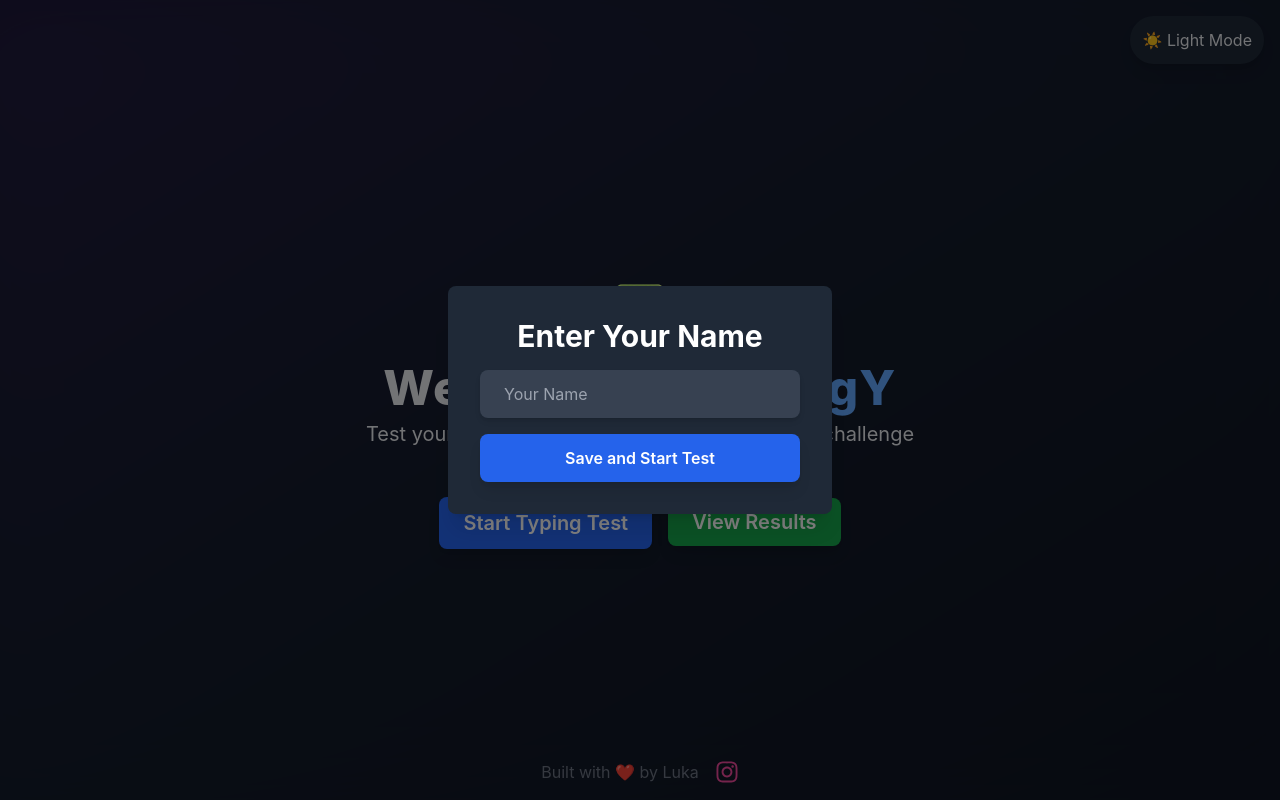
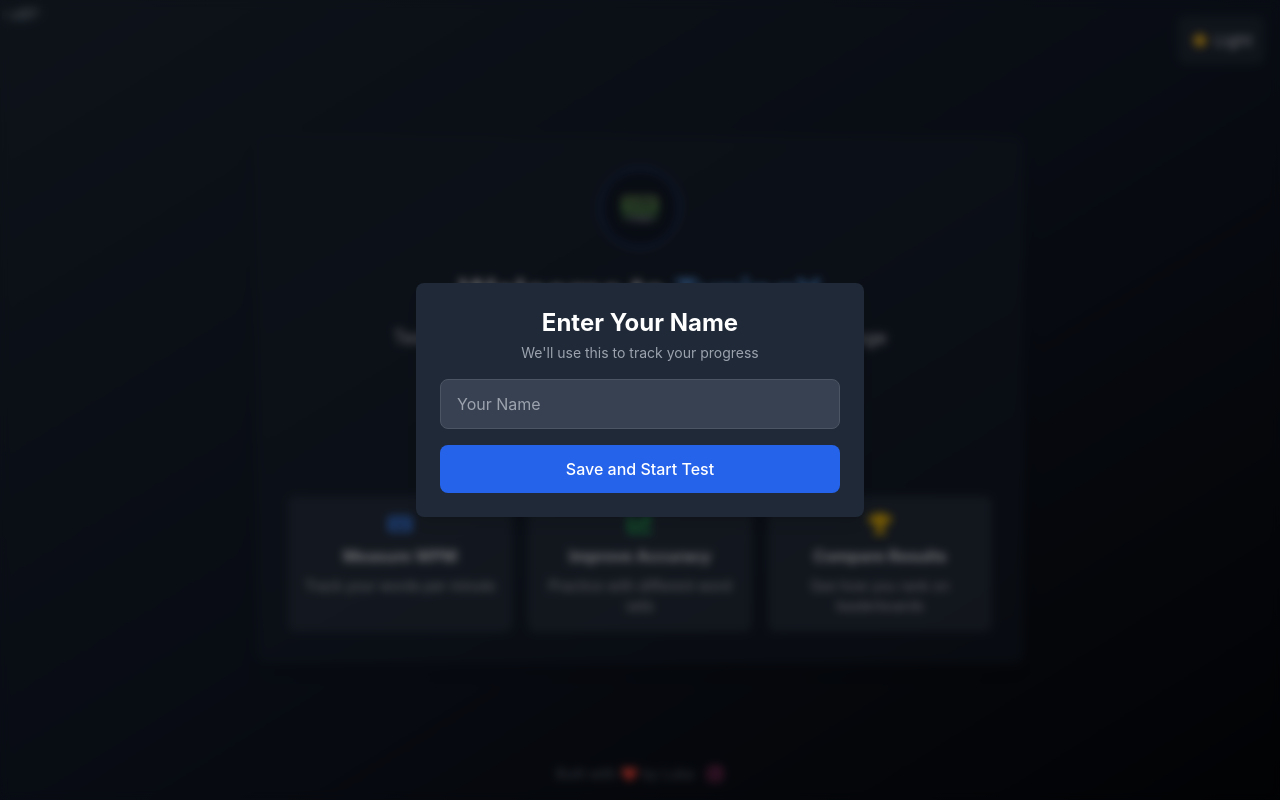
Before and after one commit to SetFodi/typingy, a React (Create React App) app: page / in a window 1280 px wide. Built offline with nearby package versions, Linux system fonts and the light colour scheme.

Commit message:
updated home

```diff
--- a/package.json
+++ b/package.json
@@ -3,6 +3,7 @@
   "version": "0.1.0",
   "private": true,
   "dependencies": {
+    "@heroicons/react": "^2.2.0",
     "autoprefixer": "^10.4.20",
     "chart.js": "^4.4.7",
     "cra-template": "1.2.0",
--- a/src/pages/Home.jsx
+++ b/src/pages/Home.jsx
@@ -2,7 +2,7 @@
 import React, { useState, useEffect } from "react";
 import { useNavigate, Link } from "react-router-dom";
 import { motion, AnimatePresence } from "framer-motion";
-import { FaInstagram } from "react-icons/fa";
+import { FaInstagram, FaKeyboard, FaTrophy, FaChartLine } from "react-icons/fa";
 import typingyLogo from "./assets/typingy.png";
 
 // Update this version string whenever you want to force a reset of stored user data
@@ -13,31 +13,25 @@ const Home = () => {
   const [darkMode, setDarkMode] = useState(true);
   const [name, setName] = useState("");
   const [error, setError] = useState("");
-  const [isModalOpen, setIsModalOpen] = useState(false); // Modal state
-  const [isSubmitting, setIsSubmitting] = useState(false); // Submission state
+  const [isModalOpen, setIsModalOpen] = useState(false);
+  const [isSubmitting, setIsSubmitting] = useState(false);
+  const [showFeatures, setShowFeatures] = useState(false);
   const navigate = useNavigate();
 
-  // On mount, check the app version and clear localStorage if outdated, then check for user data
   useEffect(() => {
-    // Retrieve the stored app version (if any)
+    setShowFeatures(true);
+
     const storedVersion = localStorage.getItem("appVersion");
     if (storedVersion !== CURRENT_APP_VERSION) {
-      // Clear only the specific keys you want to reset
       localStorage.removeItem("userName");
       localStorage.removeItem("userId");
-
-      // Optionally, if you want to clear all data, use:
-      // localStorage.clear();
-
-      // Save the current version so this check passes next time
       localStorage.setItem("appVersion", CURRENT_APP_VERSION);
     }
 
-    // Check if the userName and userId exist after the version check
     const storedName = localStorage.getItem("userName");
     const storedUserId = localStorage.getItem("userId");
     if (!storedName || !storedUserId) {
-      setIsModalOpen(true); // Open the modal if user data is missing
+      setIsModalOpen(true);
     }
   }, []);
 
@@ -45,9 +39,9 @@ const Home = () => {
     const storedName = localStorage.getItem("userName");
     const storedUserId = localStorage.getItem("userId");
     if (storedName && storedUserId) {
-      navigate("/test"); // Navigate to TypingTest page
+      navigate("/test");
     } else {
-      setIsModalOpen(true); // Open modal if user data is missing
+      setIsModalOpen(true);
     }
   };
 
@@ -61,7 +55,7 @@ const Home = () => {
     setError("");
 
     try {
-      const userId = crypto.randomUUID(); // Generate a unique userId
+      const userId = crypto.randomUUID();
 
       const response = await fetch(`${process.env.REACT_APP_API_URL}/api/users`, {
         method: "POST",
@@ -69,7 +63,7 @@ const Home = () => {
           "Content-Type": "application/json",
         },
         body: JSON.stringify({
-          userId, // This is sent to the server to use as _id
+          userId,
           name: name.trim(),
         }),
       });
@@ -79,11 +73,10 @@ const Home = () => {
       if (!response.ok) {
         setError(data.message || "Failed to save your name. Please try a different name.");
       } else {
-        // Save the user information in localStorage using the _id field from the response
         localStorage.setItem("userId", data.data._id);
         localStorage.setItem("userName", data.data.name);
-        setIsModalOpen(false); // Close the modal
-        navigate("/test"); // Navigate to the TypingTest page
+        setIsModalOpen(false);
+        navigate("/test");
       }
     } catch (err) {
       console.error("Error saving name:", err);
@@ -93,126 +86,225 @@ const Home = () => {
     }
   };
 
-
   return (
     <div className={`${darkMode ? "dark" : ""}`}>
       <div
         className={`min-h-screen flex flex-col items-center justify-center relative overflow-hidden ${
           darkMode ? "bg-gray-900 text-gray-200" : "bg-white text-gray-900"
-        } p-4`}
+        } p-4 transition-colors duration-300`}
       >
-        {/* Animated Gradient Background */}
+        {/* Refined Gradient Background */}
         <motion.div
           className={`absolute inset-0 ${
             darkMode
-              ? "bg-gradient-to-br from-purple-800 via-gray-800 to-black"
-              : "bg-gradient-to-br from-blue-300 via-pink-300 to-white"
-          } blur-3xl opacity-20`}
-          animate={{ scale: [1, 1.2, 1] }}
-          transition={{ duration: 10, repeat: Infinity, ease: "linear" }}
+              ? "bg-gradient-to-br from-gray-800 via-gray-900 to-black"
+              : "bg-gradient-to-br from-blue-50 via-indigo-50 to-white"
+          } opacity-80`}
+          animate={{
+            scale: [1, 1.05, 1],
+          }}
+          transition={{
+            duration: 20,
+            repeat: Infinity,
+            ease: "easeInOut"
+          }}
         ></motion.div>
 
-        {/* Theme Toggle Button */}
+        {/* Subtle floating keyboard keys */}
+        <div className="absolute inset-0 overflow-hidden pointer-events-none">
+          {[...Array(5)].map((_, index) => (
+            <motion.div
+              key={index}
+              className={`absolute text-lg opacity-10 ${
+                darkMode ? "text-gray-300" : "text-gray-700"
+              }`}
+              initial={{
+                x: Math.random() * 100 + "%",
+                y: Math.random() * 100 + "%",
+              }}
+              animate={{
+                y: ["-10%", "110%"],
+              }}
+              transition={{
+                duration: Math.random() * 15 + 25,
+                repeat: Infinity,
+                ease: "linear",
+                delay: Math.random() * 5,
+              }}
+            >
+              {index % 2 === 0 ? "⌨️" : "⌨️"}
+            </motion.div>
+          ))}
+        </div>
+
+        {/* Theme Toggle */}
         <motion.button
           onClick={() => setDarkMode(!darkMode)}
-          className={`absolute top-4 right-4 p-3 rounded-full shadow-lg transition-all z-10 ${
-            darkMode ? "bg-gray-800 hover:bg-gray-700 text-gray-200" : "bg-gray-200 hover:bg-gray-300 text-gray-800"
+          className={`absolute top-4 right-4 p-3 rounded-lg transition-all z-10 ${
+            darkMode
+              ? "bg-gray-800 hover:bg-gray-700 text-gray-200"
+              : "bg-gray-100 hover:bg-gray-200 text-gray-800"
           }`}
-          whileHover={{ scale: 1.1 }}
-          whileTap={{ scale: 0.9 }}
+          whileHover={{ scale: 1.05 }}
+          whileTap={{ scale: 0.95 }}
           aria-label="Toggle Theme"
         >
-          {darkMode ? "☀️ Light Mode" : "🌙 Dark Mode"}
+          {darkMode ? "☀️ Light" : "🌙 Dark"}
         </motion.button>
 
         {/* Main Content */}
         <motion.div
-          className="text-center z-10 flex flex-col items-center"
-          initial={{ opacity: 0, scale: 0.8 }}
-          animate={{ opacity: 1, scale: 1 }}
-          transition={{ duration: 1 }}
+          className={`text-center z-10 flex flex-col items-center p-8 rounded-xl ${
+            darkMode
+              ? "bg-gray-800 bg-opacity-40 backdrop-blur-sm"
+              : "bg-white bg-opacity-60 backdrop-blur-sm"
+          } shadow-lg max-w-3xl mx-auto`}
+          initial={{ opacity: 0, y: 20 }}
+          animate={{ opacity: 1, y: 0 }}
+          transition={{ duration: 0.6 }}
         >
-          {/* Logo with Enhanced Hover Effects */}
+          {/* Logo */}
+          <motion.div
+            className="mb-6"
+            initial={{ opacity: 0 }}
+            animate={{ opacity: 1 }}
+            transition={{ duration: 0.8 }}
+          >
             <motion.img
               src={typingyLogo}
               alt="TypingY Logo"
-            className={`w-24 h-24 mb-4 rounded-full p-2 ${
+              className={`w-20 h-20 rounded-full p-2 ${
                 darkMode
-                ? "bg-transparent"
-                : "bg-black border-4 border-white shadow-xl"
+                  ? "bg-gray-900 border border-blue-500"
+                  : "bg-white border border-blue-400 shadow-md"
               }`}
-            initial={{ y: -50, opacity: 0 }}
-            animate={{ y: 0, opacity: 1 }}
-            transition={{ duration: 1, delay: 0.5 }}
-            whileHover={{
-              scale: 1.1,
-              rotate: 5,
-              boxShadow: "0px 4px 15px rgba(0, 0, 0, 0.2)",
-            }}
-            whileTap={{ scale: 0.95 }}
+              whileHover={{ scale: 1.05 }}
             />
+          </motion.div>
 
           {/* Title */}
-          <h1 className="text-3xl sm:text-5xl font-extrabold mb-2 tracking-wide">
-            Welcome to <span className="text-blue-500 dark:text-blue-400">TypingY</span>
-          </h1>
+          <motion.h1
+            className="text-3xl sm:text-4xl font-bold mb-3"
+            initial={{ opacity: 0 }}
+            animate={{ opacity: 1 }}
+            transition={{ delay: 0.2, duration: 0.6 }}
+          >
+            Welcome to{" "}
+            <span className="text-blue-500 dark:text-blue-400">TypingY</span>
+          </motion.h1>
 
           {/* Tagline */}
-          <p className="text-lg sm:text-xl mb-8 max-w-xl mx-auto px-2">
-            Test your typing speed, improve your skills, and challenge yourself with a fun typing experience.
-          </p>
+          <motion.p
+            className="text-base sm:text-lg mb-8 max-w-lg mx-auto opacity-90"
+            initial={{ opacity: 0 }}
+            animate={{ opacity: 1 }}
+            transition={{ delay: 0.3, duration: 0.6 }}
+          >
+            Test your typing speed, improve your skills, and challenge yourself.
+          </motion.p>
 
-          {/* Navigation Buttons */}
-          <div className="flex flex-col sm:flex-row gap-4 justify-center">
+          {/* Actions */}
           <motion.div
-              whileHover={{ scale: 1.05 }}
-              whileTap={{ scale: 0.95 }}
-              className="rounded-lg mt-[-11px]"
+            className="flex flex-col sm:flex-row gap-4 justify-center mb-8"
+            initial={{ opacity: 0 }}
+            animate={{ opacity: 1 }}
+            transition={{ delay: 0.4, duration: 0.6 }}
           >
-              <button
+            <motion.button
               onClick={handleStartTest}
-                className={`px-6 py-3 rounded-lg text-lg sm:text-xl font-semibold shadow-lg transition-all duration-300 ${
-                  darkMode ? "bg-blue-600 hover:bg-blue-500 text-white" : "bg-blue-500 hover:bg-blue-600 text-white"
+              className={`px-6 py-3 rounded-lg text-lg font-medium shadow-md transition-all ${
+                darkMode
+                  ? "bg-blue-600 hover:bg-blue-500 text-white"
+                  : "bg-blue-500 hover:bg-blue-600 text-white"
+              }`}
+              whileHover={{ scale: 1.03 }}
+              whileTap={{ scale: 0.97 }}
+            >
+              <div className="flex items-center gap-2">
+                <FaKeyboard />
+                <span>Start Typing Test</span>
+              </div>
+            </motion.button>
+
+            <motion.div whileHover={{ scale: 1.03 }} whileTap={{ scale: 0.97 }}>
+              <Link
+                to="/results"
+                className={`px-6 py-3 rounded-lg text-lg font-medium shadow-md transition-all flex items-center gap-2 ${
+                  darkMode
+                    ? "bg-green-600 hover:bg-green-500 text-white"
+                    : "bg-green-500 hover:bg-green-600 text-white"
                 }`}
               >
-                Start Typing Test
-              </button>
-            </motion.div>
-            <motion.div
-              whileHover={{ scale: 1.05 }}
-              whileTap={{ scale: 0.95 }}
-              className="rounded-lg"
-            >
-              <Link
-                to="/results"
-                className={`px-6 py-3 rounded-lg text-lg sm:text-xl font-semibold shadow-lg transition-all duration-300 ${
-                  darkMode ? "bg-green-600 hover:bg-green-500 text-white" : "bg-green-500 hover:bg-green-600 text-white"
-                }`}
-              >
-                View Results
+                <FaTrophy />
+                <span>View Results</span>
               </Link>
             </motion.div>
-          </div>
+          </motion.div>
+
+          {/* Features */}
+          <AnimatePresence>
+            {showFeatures && (
+              <motion.div
+                className="grid grid-cols-1 md:grid-cols-3 gap-4 w-full"
+                initial={{ opacity: 0, y: 10 }}
+                animate={{ opacity: 1, y: 0 }}
+                transition={{ delay: 0.5, duration: 0.6 }}
+              >
+                {[
+                  {
+                    icon: <FaKeyboard className="text-2xl text-blue-500" />,
+                    title: "Measure WPM",
+                    description: "Track your words per minute"
+                  },
+                  {
+                    icon: <FaChartLine className="text-2xl text-green-500" />,
+                    title: "Improve Accuracy",
+                    description: "Practice with different word sets"
+                  },
+                  {
+                    icon: <FaTrophy className="text-2xl text-yellow-500" />,
+                    title: "Compare Results",
+                    description: "See how you rank on leaderboards"
+                  }
+                ].map((feature, index) => (
+                  <motion.div
+                    key={index}
+                    className={`rounded-lg p-4 ${
+                      darkMode
+                        ? "bg-gray-700 bg-opacity-50"
+                        : "bg-gray-50"
+                    } flex flex-col items-center text-center`}
+                    whileHover={{ y: -3, transition: { duration: 0.2 } }}
+                  >
+                    {feature.icon}
+                    <h3 className="text-base font-bold my-2">{feature.title}</h3>
+                    <p className="text-sm opacity-80">{feature.description}</p>
+                  </motion.div>
+                ))}
+              </motion.div>
+            )}
+          </AnimatePresence>
         </motion.div>
 
         {/* Footer */}
         <motion.footer
-          className="absolute bottom-4 left-0 right-0 text-center z-10 px-2"
+          className="absolute bottom-4 left-0 right-0 text-center z-10"
           initial={{ opacity: 0 }}
           animate={{ opacity: 1 }}
-          transition={{ delay: 2 }}
+          transition={{ delay: 0.7, duration: 0.6 }}
         >
-          <div className="flex items-center justify-center gap-4 flex-col sm:flex-row">
-            <span className={`${darkMode ? "text-gray-500" : "text-gray-400"} hover:text-gray-600 transition-all`}>
+          <div className="flex items-center justify-center gap-3">
+            <span className={`${darkMode ? "text-gray-500" : "text-gray-500"} text-sm`}>
               Built with ❤️ by Luka
             </span>
             <motion.a
               href="https://www.instagram.com/syncrolly/"
               target="_blank"
               rel="noopener noreferrer"
-              className={`text-pink-500 hover:text-pink-400 transition-all text-2xl`}
-              whileHover={{ scale: 1.2 }}
+              className="text-pink-500 text-lg"
+              whileHover={{ scale: 1.1 }}
               whileTap={{ scale: 0.9 }}
+              aria-label="Instagram"
             >
               <FaInstagram />
             </motion.a>
@@ -223,21 +315,30 @@ const Home = () => {
         <AnimatePresence>
           {isModalOpen && (
             <motion.div
-              className="fixed inset-0 bg-black bg-opacity-50 flex items-center justify-center z-50 p-4"
+              className="fixed inset-0 bg-black bg-opacity-50 backdrop-blur-sm flex items-center justify-center z-50 p-4"
               initial={{ opacity: 0 }}
               animate={{ opacity: 1 }}
               exit={{ opacity: 0 }}
             >
               <motion.div
-                className={`bg-gray-800 rounded-lg shadow-xl p-6 sm:p-8 max-w-sm w-full ${darkMode ? "text-white" : "text-gray-900"}`}
-                initial={{ scale: 0.8, opacity: 0 }}
+                className={`rounded-lg shadow-lg p-6 max-w-md w-full ${
+                  darkMode
+                    ? "bg-gray-800 text-white"
+                    : "bg-white text-gray-900"
+                }`}
+                initial={{ scale: 0.9, opacity: 0 }}
                 animate={{ scale: 1, opacity: 1 }}
-                exit={{ scale: 0.8, opacity: 0 }}
-                transition={{ duration: 0.3 }}
+                exit={{ scale: 0.9, opacity: 0 }}
+                transition={{ type: "spring", damping: 25 }}
               >
-                <h2 className="text-2xl sm:text-3xl font-bold mb-4 text-center">
+                <h2 className="text-2xl font-bold mb-1 text-center">
                   Enter Your Name
                 </h2>
+                <p className={`text-sm ${darkMode ? "text-gray-400" : "text-gray-500"} mb-4 text-center`}>
+                  We'll use this to track your progress
+                </p>
+
+                <div className="relative mb-4">
                   <input
                     type="text"
                     value={name}
@@ -246,22 +347,48 @@ const Home = () => {
                       setError("");
                     }}
                     placeholder="Your Name"
-                  className={`w-full px-4 py-2 sm:px-6 sm:py-3 rounded-lg focus:outline-none shadow-md mb-4 ${
-                    darkMode ? "bg-gray-700 text-white placeholder-gray-400" : "bg-gray-200 text-gray-800 placeholder-gray-500"
-                  }`}
+                    className={`w-full px-4 py-3 rounded-lg focus:outline-none ${
+                      darkMode
+                        ? "bg-gray-700 text-white placeholder-gray-400 border border-gray-600 focus:border-blue-500"
+                        : "bg-gray-50 text-gray-800 placeholder-gray-500 border border-gray-200 focus:border-blue-500"
+                    } transition-colors`}
                     aria-label="User Name"
                   />
-                {error && <p className="text-red-500 mb-2 text-center">{error}</p>}
+                  {name && (
+                    <div className="absolute right-3 top-1/2 transform -translate-y-1/2 text-green-500">
+                      ✓
+                    </div>
+                  )}
+                </div>
+
+                {error && (
+                  <div className="text-red-500 mb-4 text-sm p-2 rounded bg-red-50 dark:bg-red-900 dark:bg-opacity-20">
+                    {error}
+                  </div>
+                )}
+
                 <motion.button
                   onClick={handleSaveName}
-                  className={`w-full px-4 py-2 sm:px-6 sm:py-3 rounded-lg font-semibold shadow-lg transition-all duration-300 ${
-                    darkMode ? "bg-blue-600 hover:bg-blue-500 text-white" : "bg-blue-500 hover:bg-blue-600 text-white"
+                  className={`w-full px-4 py-3 rounded-lg font-medium transition-colors ${
+                    darkMode
+                      ? "bg-blue-600 hover:bg-blue-500 text-white"
+                      : "bg-blue-500 hover:bg-blue-600 text-white"
                   }`}
-                  whileHover={{ scale: 1.05 }}
-                  whileTap={{ scale: 0.95 }}
+                  whileHover={{ scale: 1.02 }}
+                  whileTap={{ scale: 0.98 }}
                   disabled={isSubmitting}
                 >
-                  {isSubmitting ? "Saving..." : "Save and Start Test"}
+                  {isSubmitting ? (
+                    <div className="flex items-center justify-center">
+                      <svg className="animate-spin -ml-1 mr-2 h-4 w-4 text-white" xmlns="http://www.w3.org/2000/svg" fill="none" viewBox="0 0 24 24">
+                        <circle className="opacity-25" cx="12" cy="12" r="10" stroke="currentColor" strokeWidth="4"></circle>
+                        <path className="opacity-75" fill="currentColor" d="M4 12a8 8 0 018-8V0C5.373 0 0 5.373 0 12h4zm2 5.291A7.962 7.962 0 014 12H0c0 3.042 1.135 5.824 3 7.938l3-2.647z"></path>
+                      </svg>
+                      Saving...
+                    </div>
+                  ) : (
+                    "Save and Start Test"
+                  )}
                 </motion.button>
               </motion.div>
             </motion.div>
```
Also changed, not shown: 1 other file (tests, documents, lock files or other folders). Lines whose indentation alone changed are shown as unchanged.
